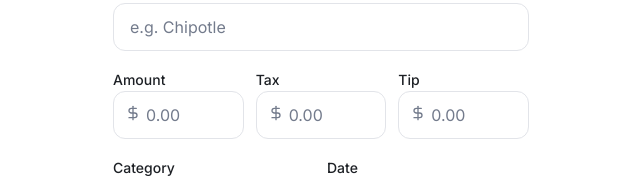
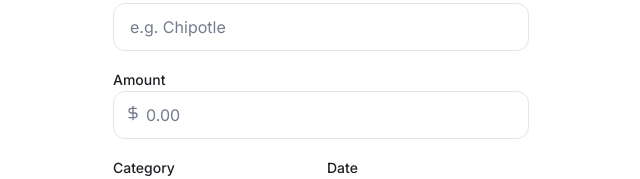
Before and after one commit to noraholbrook/tally, a Next.js app: page /purchases/new in a window 1280 px wide. Shown: the part 158-337 px from the top of the page, without its empty margins (319-959 px from the left). Built offline with nearby package versions, Linux system fonts and the light colour scheme; no server answers; the database is empty; sample sign-in values are in the browser's storage.

Commit message:
Remove tax and tip fields from manual entry form
Co-Authored-By: Claude Sonnet 4.6 <noreply@anthropic.com>

```diff
--- a/app/purchases/new/_components/AddPurchaseClient.tsx
+++ b/app/purchases/new/_components/AddPurchaseClient.tsx
@@ -145,8 +145,7 @@ export function AddPurchaseClient({ categories, contacts, recentContactIds = []
               )}
             </div>
 
-            <div className="grid grid-cols-3 gap-3">
-              <div className="space-y-2 col-span-1">
+            <div className="space-y-2">
               <Label htmlFor="amount">Amount</Label>
               <div className="relative">
                 <DollarSign className="absolute left-3 top-3.5 h-4 w-4 text-muted-foreground" />
@@ -155,21 +154,6 @@ export function AddPurchaseClient({ categories, contacts, recentContactIds = []
               {form.formState.errors.amount && (
                 <p className="text-xs text-destructive">{form.formState.errors.amount.message}</p>
               )}
-              </div>
-              <div className="space-y-2">
-                <Label htmlFor="tax">Tax</Label>
-                <div className="relative">
-                  <DollarSign className="absolute left-3 top-3.5 h-4 w-4 text-muted-foreground" />
-                  <Input id="tax" className="pl-8" placeholder="0.00" type="number" step="0.01" min="0" {...form.register("tax")} />
-                </div>
-              </div>
-              <div className="space-y-2">
-                <Label htmlFor="tip">Tip</Label>
-                <div className="relative">
-                  <DollarSign className="absolute left-3 top-3.5 h-4 w-4 text-muted-foreground" />
-                  <Input id="tip" className="pl-8" placeholder="0.00" type="number" step="0.01" min="0" {...form.register("tip")} />
-                </div>
-              </div>
             </div>
 
             <div className="grid grid-cols-2 gap-3">
```
Lines whose indentation alone changed are shown as unchanged.
